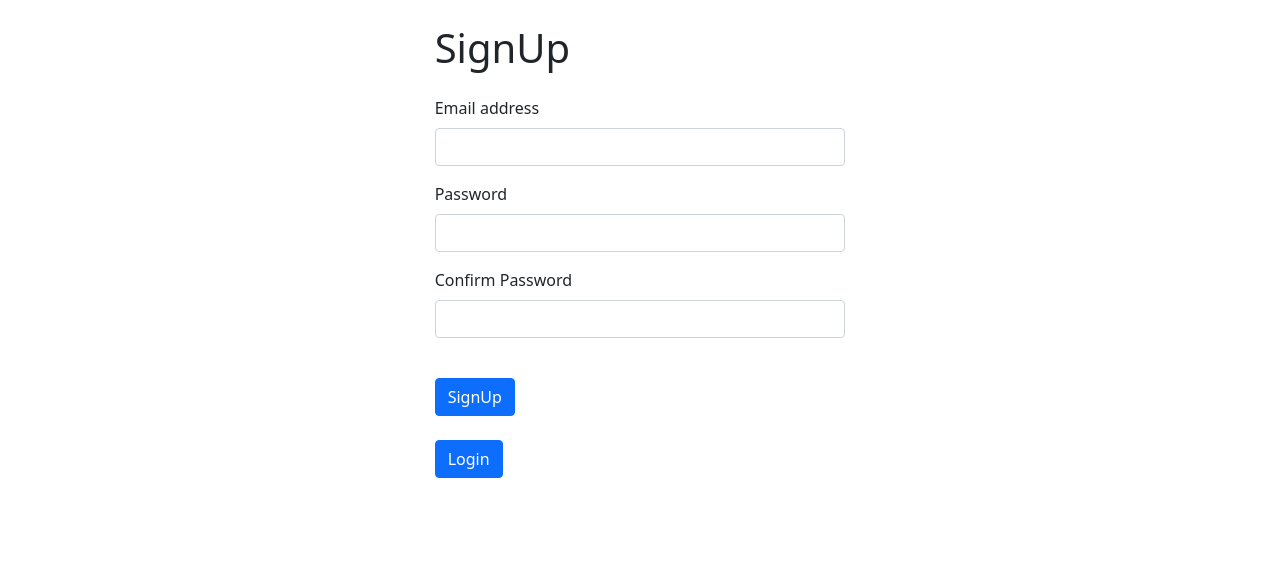
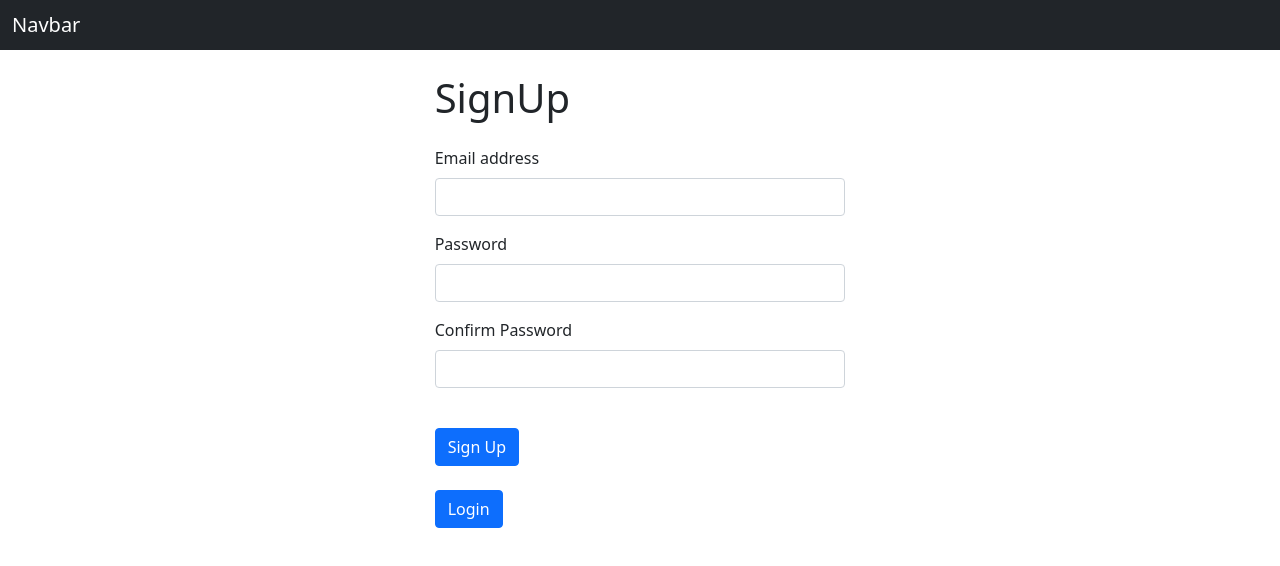
Before and after one commit to harsimran27/Resume-Builder, a React (Create React App) app: page /signup in a window 1280 px wide. Shown: the top 566 px of the page. Built offline with nearby package versions, Linux system fonts and the light colour scheme; no server answers.

Commit message:
user authentication

```diff
--- a/package.json
+++ b/package.json
@@ -6,6 +6,7 @@
     "@testing-library/jest-dom": "^5.14.1",
     "@testing-library/react": "^11.2.7",
     "@testing-library/user-event": "^12.8.3",
+    "firebase": "^8.10.0",
     "react": "^17.0.2",
     "react-dom": "^17.0.2",
     "react-redux": "^7.2.4",
--- a/src/App.js
+++ b/src/App.js
@@ -1,11 +1,37 @@
+import { useEffect } from "react";
 import { BrowserRouter as Router, Switch, Route } from "react-router-dom";
 import Home from "./components/home";
 
 import Login from "./components/login";
 import Navbar from "./components/navbar";
 import SignUp from "./components/signup";
+import { auth, firestore } from "./firebase";
 
 let App = () => {
+
+  useEffect(() => {
+
+    let unsub = auth.onAuthStateChanged(async (user) => {
+      if (user) {
+        let { uid, email } = user;
+        let docRef = firestore.collection("users").doc(uid);
+
+        let doc = await docRef.get();
+
+        if (!doc.exists) {
+          docRef.set({
+            email,
+          })
+        }
+      }
+    })
+
+    return () => {
+      unsub();
+    }
+
+  }, []);
+
   return (
     <>
       <Router>
--- a/src/components/navbar.jsx
+++ b/src/components/navbar.jsx
@@ -1,7 +1,15 @@
 import React from "react";
 
 let Navbar = () => {
-  return <></>;
+  return (
+    <>
+      <nav class="navbar navbar-dark bg-dark">
+        <div class="container-fluid">
+          <span class="navbar-brand mb-0 h1">Navbar</span>
+        </div>
+      </nav>
+    </>
+  );
 };
 
 export default Navbar;
--- a/src/components/signup.jsx
+++ b/src/components/signup.jsx
@@ -1,8 +1,14 @@
-import React from "react";
+import { useState } from "react";
 import { useHistory } from "react-router-dom";
+import { auth } from "../firebase";
 
 let Signup = () => {
   let history = useHistory();
+
+  let [email, setEmail] = useState("");
+  let [password, setPassword] = useState("");
+  let [confirmPassword, setConfirmPassword] = useState("");
+
   return (
     <>
       <div className="row">
@@ -15,6 +21,10 @@ let Signup = () => {
               </label>
               <input
                 type="email"
+                value={email}
+                onChange={(e) => {
+                  setEmail(e.currentTarget.value);
+                }}
                 className="form-control"
                 id="exampleInputEmail1"
                 aria-describedby="emailHelp"
@@ -26,6 +36,10 @@ let Signup = () => {
               </label>
               <input
                 type="password"
+                value={password}
+                onChange={(e) => {
+                  setPassword(e.currentTarget.value);
+                }}
                 className="form-control"
                 id="exampleInputPassword1"
               />
@@ -37,13 +51,25 @@ let Signup = () => {
               </label>
               <input
                 type="password"
+                value={confirmPassword}
+                onChange={(e) => {
+                  setConfirmPassword(e.currentTarget.value);
+                }}
                 className="form-control"
                 id="exampleInputPassword2"
               />
             </div>
             <br />
-            <button type="submit" className="btn btn-primary">
-              SignUp
+            <button
+              onClick={(e) => {
+                e.preventDefault();
+                if (password === confirmPassword) {
+                  auth.createUserWithEmailAndPassword(email, password);
+                }
+              }}
+              class="btn btn-primary"
+            >
+              Sign Up
             </button>
             <br />
             <br />
@@ -51,7 +77,6 @@ let Signup = () => {
               onClick={() => {
                 history.push("/login");
               }}
-              type="submit"
               className="btn btn-primary"
             >
               Login
--- a/src/firebase.js
+++ b/src/firebase.js
@@ -1,7 +1,17 @@
 import firebase from "firebase/app";
 import "firebase/firestore";
 import "firebase/auth";
-import firebaseConfig from "./config.json";
+
+const firebaseConfig = {
+
+    apiKey: "AIzaSyAu7mQeYCq_7TKUkhtcMbkY2o-WKjnxp7o",
+    authDomain: "resume-builder-d87d7.firebaseapp.com",
+    projectId: "resume-builder-d87d7",
+    storageBucket: "resume-builder-d87d7.appspot.com",
+    messagingSenderId: "498919405979",
+    appId: "1:498919405979:web:4ede3b61386013c758c93e"
+
+};
 
 firebase.initializeApp(firebaseConfig);
 
```
Also changed, not shown: src/config.json (deleted, +0 -8 lines), 2 other files (tests, documents, lock files or other folders).
